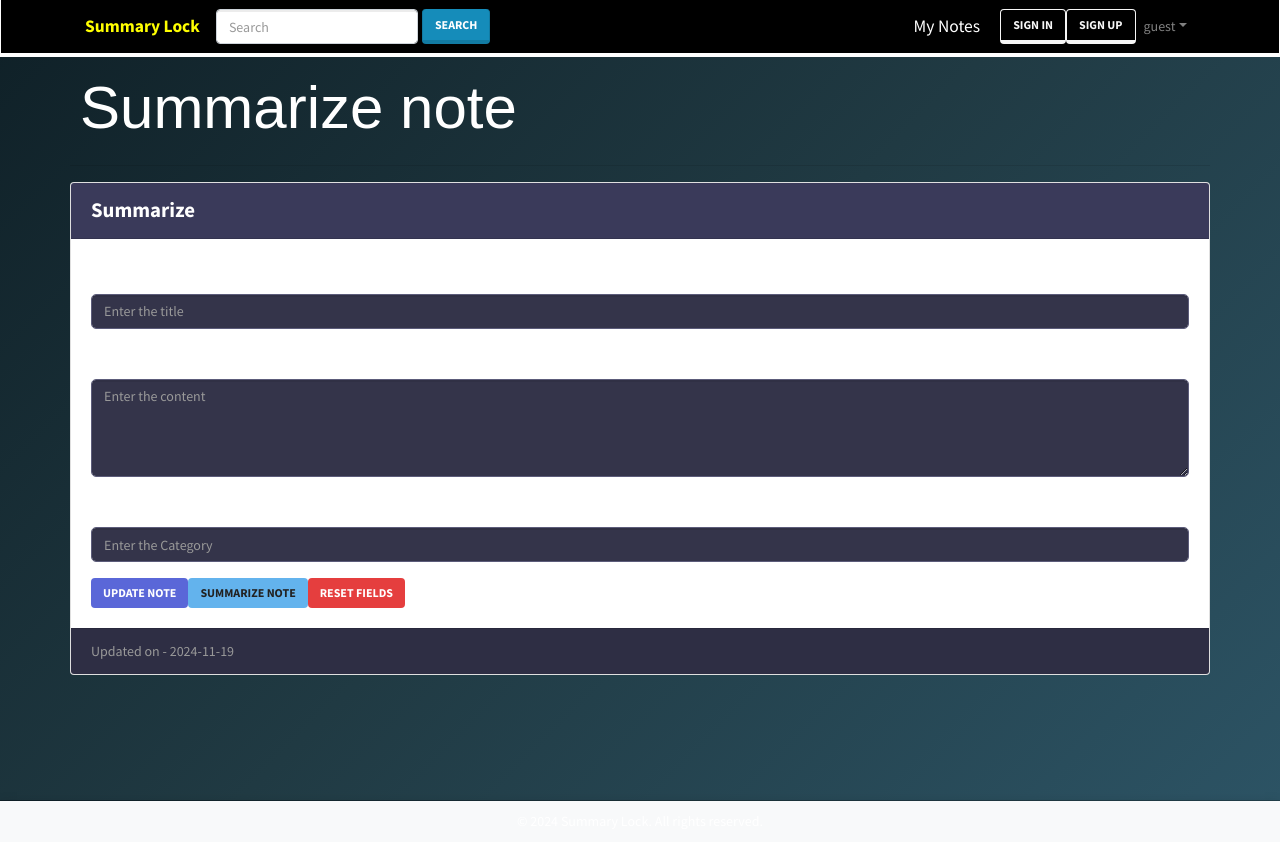
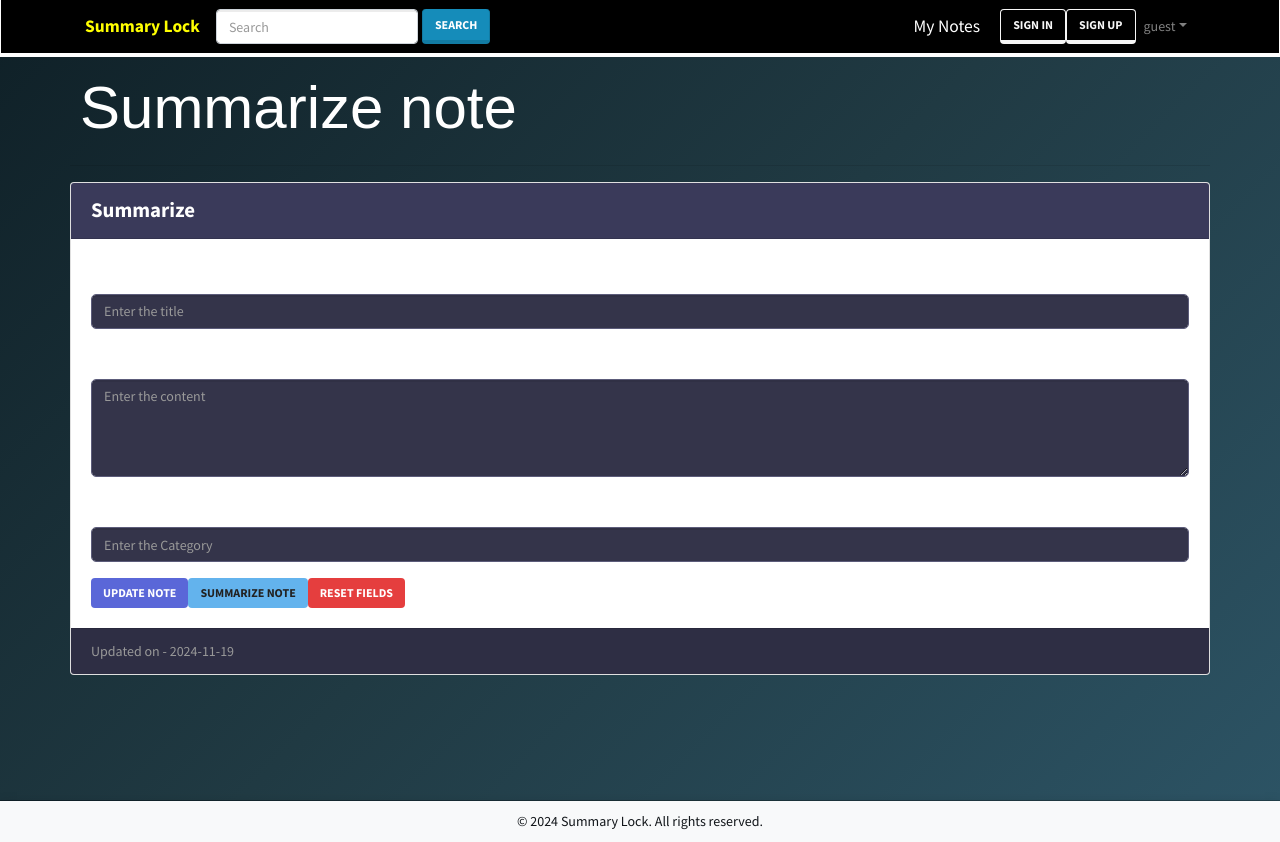
Before and after one commit to shashwat-shukla-coder/SummaryCodex, a React (Create React App) app in the folder frontend/: page /note/summary/1 in a window 1280 px wide. Built offline with nearby package versions, Linux system fonts and the light colour scheme.

Commit message:
visibility issue fixed

```diff
--- a/frontend/src/components/footer/Footer.js
+++ b/frontend/src/components/footer/Footer.js
@@ -17,13 +17,13 @@ const Footer = () => {
         position: "relative",
         bottom: "0",
         textAlign: "center",
+        color: "#111519ff",
       }}
     >
       <Container>
         <Row>
           <Col className="text-center-py-3">
-            &copy; {new Date().getFullYear()} Summary Lock. All rights
-            reserved.
+            &copy; {new Date().getFullYear()} Summary Lock. All rights reserved.
           </Col>
         </Row>
       </Container>
```
